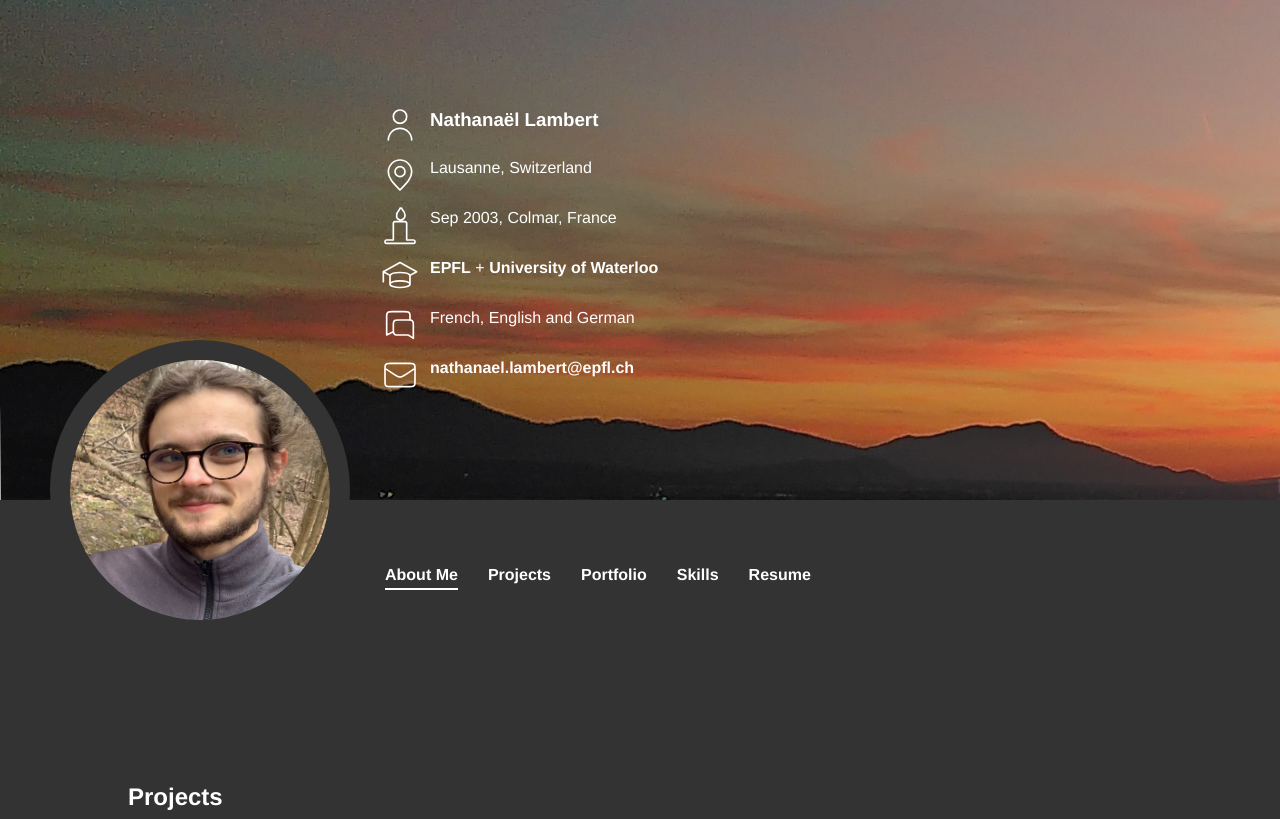
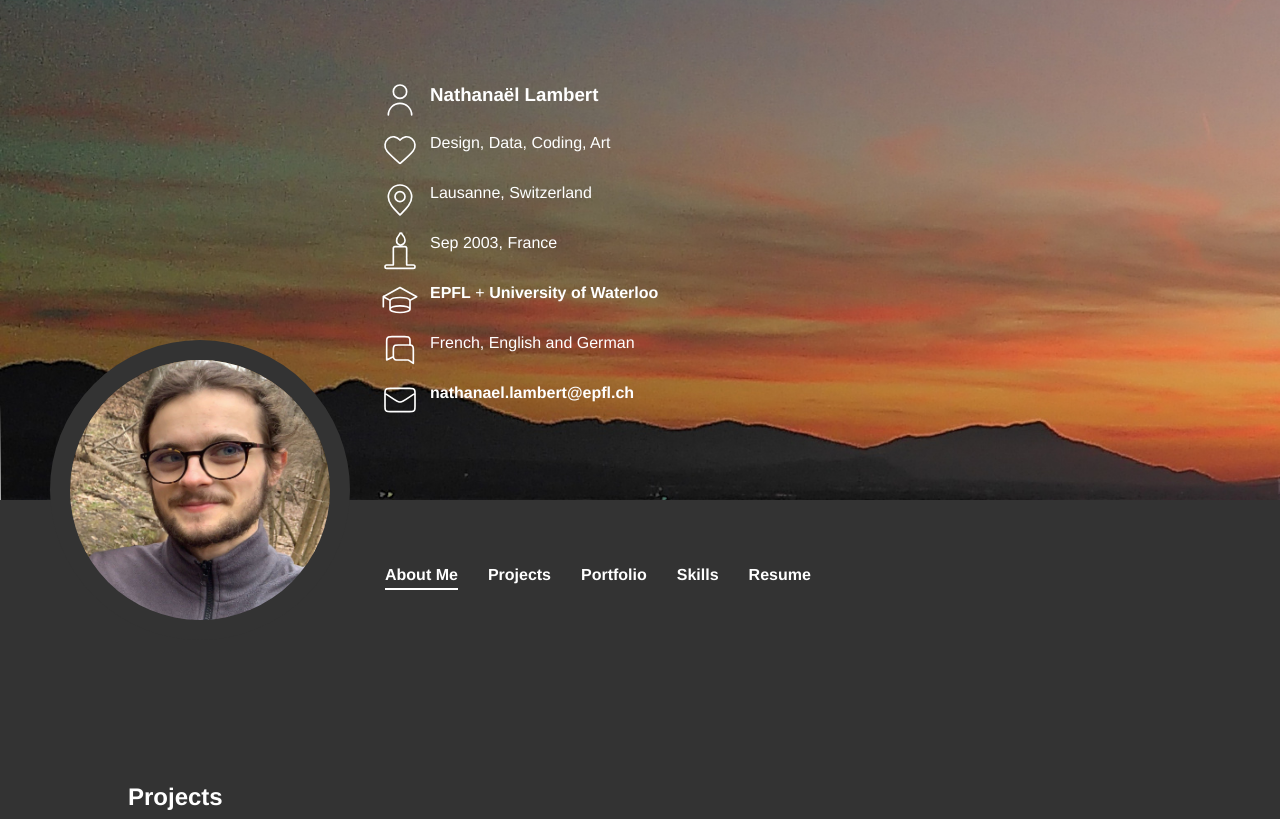
Before and after one commit to nathanaelambert/nthlmb, a plain HTML site: page index.html in a window 1280 px wide. Shown: the top 819 px of the page. Drawn offline with Linux system fonts and the light colour scheme.

Commit message:
add interest

```diff
--- a/index.html
+++ b/index.html
@@ -19,26 +19,32 @@
     <section id="about">
       <!-- <h2>About Me</h2> -->
       <div class="icon-circle">
-        <div class="icon-position" style="--n:1;">
+        <div class="icon-position">
           <svg width="800px" height="800px" viewBox="0 0 24 24" fill="none" xmlns="http://www.w3.org/2000/svg">
             <path d="M5 21C5 17.134 8.13401 14 12 14C15.866 14 19 17.134 19 21M16 7C16 9.20914 14.2091 11 12 11C9.79086 11 8 9.20914 8 7C8 4.79086 9.79086 3 12 3C14.2091 3 16 4.79086 16 7Z"/>
           </svg>
           <h3>Nathanaël Lambert</h3>
         </div>
-        <div class="icon-position" style="--n:2;">
+        <div class="icon-position">
+          <svg width="800px" height="800px" viewBox="0 0 24 24" fill="none" xmlns="http://www.w3.org/2000/svg">
+            <path d="M12 6.00019C10.2006 3.90317 7.19377 3.2551 4.93923 5.17534C2.68468 7.09558 2.36727 10.3061 4.13778 12.5772C5.60984 14.4654 10.0648 18.4479 11.5249 19.7369C11.6882 19.8811 11.7699 19.9532 11.8652 19.9815C11.9483 20.0062 12.0393 20.0062 12.1225 19.9815C12.2178 19.9532 12.2994 19.8811 12.4628 19.7369C13.9229 18.4479 18.3778 14.4654 19.8499 12.5772C21.6204 10.3061 21.3417 7.07538 19.0484 5.17534C16.7551 3.2753 13.7994 3.90317 12 6.00019Z"/>
+          </svg>
+          <p>Design, Data, Coding, Art</p>
+        </div>
+        <div class="icon-position">
           <svg width="800px" height="800px" viewBox="0 0 24 24" fill="none" xmlns="http://www.w3.org/2000/svg">
             <path d="M12 21C15.5 17.4 19 14.1764 19 10.2C19 6.22355 15.866 3 12 3C8.13401 3 5 6.22355 5 10.2C5 14.1764 8.5 17.4 12 21Z"/>
             <path d="M12 13C13.6569 13 15 11.6569 15 10C15 8.34315 13.6569 7 12 7C10.3431 7 9 8.34315 9 10C9 11.6569 10.3431 13 12 13Z"/>
           </svg>
           <p>Lausanne, Switzerland</p>
         </div>
-        <div class="icon-position" style="--n:3;">
+        <div class="icon-position">
               <svg width="800px" height="800px" viewBox="0 0 24 24" fill="none" xmlns="http://www.w3.org/2000/svg">
                 <path d="M 4 23 H 20 a 1 1 0 0 0 0 -2 H 16 V 11 a 1 1 0 0 0 -1 -1 H 9 a 1 1 0 0 0 -1 1 V 21 H 4 a 1 1 0 0 0 0 2 Z Z m 8 -14 a 2.719 2.719 0 0 0 3 -3 c 0 -2.347 -2 -3 -2 -4 a 1 1 0 0 0 -1 0 C 12 3 10 4 10 6 A 2.719 2.719 0 0 0 12 9 Z Z"/>
               </svg>
-          <p>Sep 2003, Colmar, France</p>
+          <p>Sep 2003, France</p>
         </div>
-        <div class="icon-position"style="--n:4;">
+        <div class="icon-position">
           <svg width="800px" height="800px" viewBox="0 0 24 24" fill="none" xmlns="http://www.w3.org/2000/svg">
             <path d="M2 10L12 4.5L22 10L17.9457 12.2298M2 10L6.05427 12.2298M2 10V16M6 17.5V12.5C6 12.4084 6.01848 12.3182 6.05427 12.2298M6 17.5C6 18.6046 8.68629 19.5 12 19.5C15.3137 19.5 18 18.6046 18 17.5M6 17.5C6 16.3954 8.68629 15.5 12 15.5C15.3137 15.5 18 16.3954 18 17.5M18 17.5V12.5C18 12.4084 17.9815 12.3182 17.9457 12.2298M17.9457 12.2298C17.9334 12.1993 17.9189 12.1691 17.9025 12.139C17.3927 11.2067 14.9439 10.5 12 10.5C9.05606 10.5 6.60733 11.2067 6.09749 12.139C6.08105 12.1691 6.06663 12.1993 6.05427 12.2298"/>
           </svg>
@@ -47,13 +53,13 @@
             <a href="https://uwaterloo.ca/">University of Waterloo</a>
           </p>
         </div>
-        <div class="icon-position"style="--n:5;">
+        <div class="icon-position">
           <svg width="800px" height="800px" viewBox="0 0 24 24" fill="none" xmlns="http://www.w3.org/2000/svg">
             <path d="M18 9V7.2C18 6.0799 18 5.51984 17.782 5.09202C17.5903 4.71569 17.2843 4.40973 16.908 4.21799C16.4802 4 15.9201 4 14.8 4H7.2C6.0799 4 5.51984 4 5.09202 4.21799C4.71569 4.40973 4.40973 4.71569 4.21799 5.09202C4 5.51984 4 6.0799 4 7.2V18L8 16M20 20L17.8062 18.5374C17.5065 18.3377 17.3567 18.2378 17.1946 18.167C17.0507 18.1042 16.9 18.0586 16.7454 18.031C16.5713 18 16.3912 18 16.0311 18H11.2C10.0799 18 9.51984 18 9.09202 17.782C8.71569 17.5903 8.40973 17.2843 8.21799 16.908C8 16.4802 8 15.9201 8 14.8V12.2C8 11.0799 8 10.5198 8.21799 10.092C8.40973 9.71569 8.71569 9.40973 9.09202 9.21799C9.51984 9 10.0799 9 11.2 9H16.8C17.9201 9 18.4802 9 18.908 9.21799C19.2843 9.40973 19.5903 9.71569 19.782 10.092C20 10.5198 20 11.0799 20 12.2V20Z"/>
           </svg>
           <p>French, English and German</p>
         </div>
-        <div class="icon-position"style="--n:6;">
+        <div class="icon-position">
           <svg width="800px" height="800px" viewBox="0 0 24 24" fill="none" xmlns="http://www.w3.org/2000/svg">
             <path d="M3 8L8.44992 11.6333C9.73295 12.4886 10.3745 12.9163 11.0678 13.0825C11.6806 13.2293 12.3194 13.2293 12.9322 13.0825C13.6255 12.9163 14.2671 12.4886 15.5501 11.6333L21 8M6.2 19H17.8C18.9201 19 19.4802 19 19.908 18.782C20.2843 18.5903 20.5903 18.2843 20.782 17.908C21 17.4802 21 16.9201 21 15.8V8.2C21 7.0799 21 6.51984 20.782 6.09202C20.5903 5.71569 20.2843 5.40973 19.908 5.21799C19.4802 5 18.9201 5 17.8 5H6.2C5.0799 5 4.51984 5 4.09202 5.21799C3.71569 5.40973 3.40973 5.71569 3.21799 6.09202C3 6.51984 3 7.07989 3 8.2V15.8C3 16.9201 3 17.4802 3.21799 17.908C3.40973 18.2843 3.71569 18.5903 4.09202 18.782C4.51984 19 5.07989 19 6.2 19Z"/>
           </svg>
```
